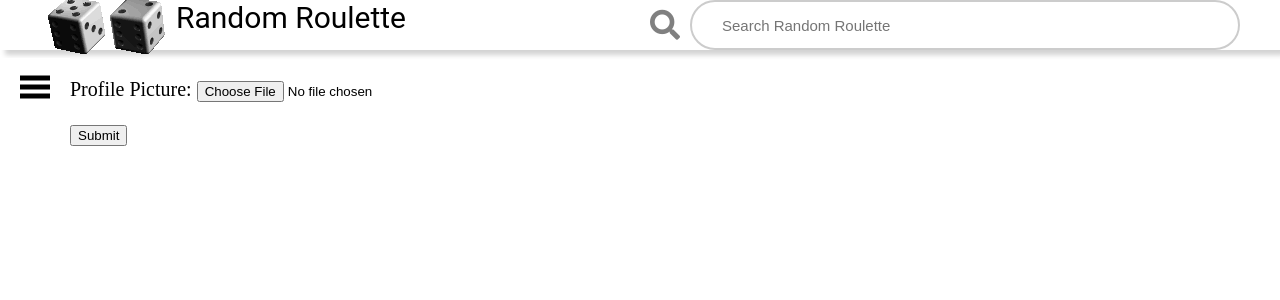
After one commit to MarWu/ForumRoulette, a Django app: page /user/profile_picture/ in a window 1280 px wide. The commit adds this page. Shown: the top 300 px of the page. Run offline with Django 3.2, Linux system fonts and the light colour scheme; some libraries are stand-ins or nearby versions.

Commit message:
Added funcionality for setting and changing profile-pictures

```diff
--- a/posts/forms.py
+++ b/posts/forms.py
@@ -4,7 +4,7 @@ from django import forms
 class CreatePostForm(forms.Form):
     post_title = forms.CharField(label='Post Title', max_length=200)
     post_text = forms.CharField(label='Post Text', max_length=500)
-    post_image = forms.ImageField(label='Post Image', required=False)
+    post_image = forms.ImageField(label='Post Image (optional)', required=False)
 
 
 class CreateCommentForm(forms.Form):
--- a/posts/models.py
+++ b/posts/models.py
@@ -5,8 +5,6 @@ from random import randint
 from django.db import models
 from django.utils import timezone
 from django.contrib.auth.models import User
-
-from ForumRoulette.settings import MEDIA_ROOT
 
 
 class Post(models.Model):
--- a/users/forms.py
+++ b/users/forms.py
@@ -5,3 +5,7 @@ class UserCreationForm(forms.Form):
     username = forms.CharField(label='Username', max_length=50)
     password = forms.PasswordInput()
     email = forms.EmailField()
+
+
+class ProfilePictureForm(forms.Form):
+    profile_picture = forms.ImageField(label='Profile Picture')
--- a/users/models.py
+++ b/users/models.py
@@ -19,6 +19,7 @@ class UserInfo(models.Model):
     post_count = models.IntegerField(default=0)
     random_post = models.ForeignKey(Post, blank=True, null=True, on_delete=models.DO_NOTHING)
     xp = models.IntegerField(default=100)
+    profile_picture = models.ImageField(upload_to='profilePictures/', blank=True)
 
     def __str__(self):
         return self.user_reference.username
@@ -30,5 +31,6 @@ class UserInfo(models.Model):
             return posts_available_count
         else:
             return 0
+
     def xp_modulo(self):
-        return self.xp%100;
+        return self.xp % 100
--- /dev/null
+++ b/users/templates/profile_picture.html
@@ -0,0 +1,11 @@
+{% extends "base_generic.html" %}
+
+{% block title %}<title>Change your profile picture</title>{% endblock %}
+
+{% block content %}
+    <form method="post" action="{% url 'users:profile_picture' %}" enctype="multipart/form-data">
+        {% csrf_token %}
+        {{ form.as_p }}
+        <input type="submit"/>
+    </form>
+{% endblock %}
--- a/users/urls.py
+++ b/users/urls.py
@@ -5,6 +5,7 @@ from . import views
 app_name = 'users'
 urlpatterns = [
     path('signup/', views.signup, name='signup'),
+    path('profile_picture/', views.change_profile_picture, name='profile_picture'),
     path('', views.index, name='index'),
     path('<str:username>/', views.profile, name='profile'),
 ]
--- a/users/views.py
+++ b/users/views.py
@@ -5,7 +5,7 @@ from django.shortcuts import render, redirect, get_object_or_404
 from django.contrib.auth.models import User
 
 from .models import UserInfo
-# from .forms import UserCreationForm as CustomUserCreationForm
+from .forms import ProfilePictureForm
 
 
 def index(request):
@@ -33,3 +33,17 @@ def signup(request):
     else:
         form = UserCreationForm()
     return render(request, 'signup.html', {'form': form})
+
+
+def change_profile_picture(request):
+    if request.method == 'POST':
+        form = ProfilePictureForm(request.POST, request.FILES)
+        if form.is_valid():
+            current_user = request.user
+            user_info = get_object_or_404(UserInfo, user_reference=current_user.id)
+            user_info.profile_picture = form.cleaned_data['profile_picture']
+            user_info.save()
+            return render(request, 'profile.html', {'selected_user': current_user, 'user_info': user_info})
+    else:
+        form = ProfilePictureForm()
+    return render(request, 'profile_picture.html', {'form': form})
```
Also changed, not shown: users/templates/profile.html (+10 -4 lines), db.sqlite3, uploads/profilePictures/Geschaeft-Kunde.png (added), uploads/profilePictures/Geschaeft-Kunde_5J2yzKg.png (added), uploads/profilePictures/Geschaeft-Kunde_D99YW7l.png (added), uploads/profilePictures/Geschaeft-Kunde_YVdKRA0.png (added), uploads/profilePictures/Geschaeft-Kunde_cLh6443.png (added), uploads/profilePictures/Geschaeft-Lieferant.png (added), users/migrations/0008_auto_20181125_1107.py (added).
